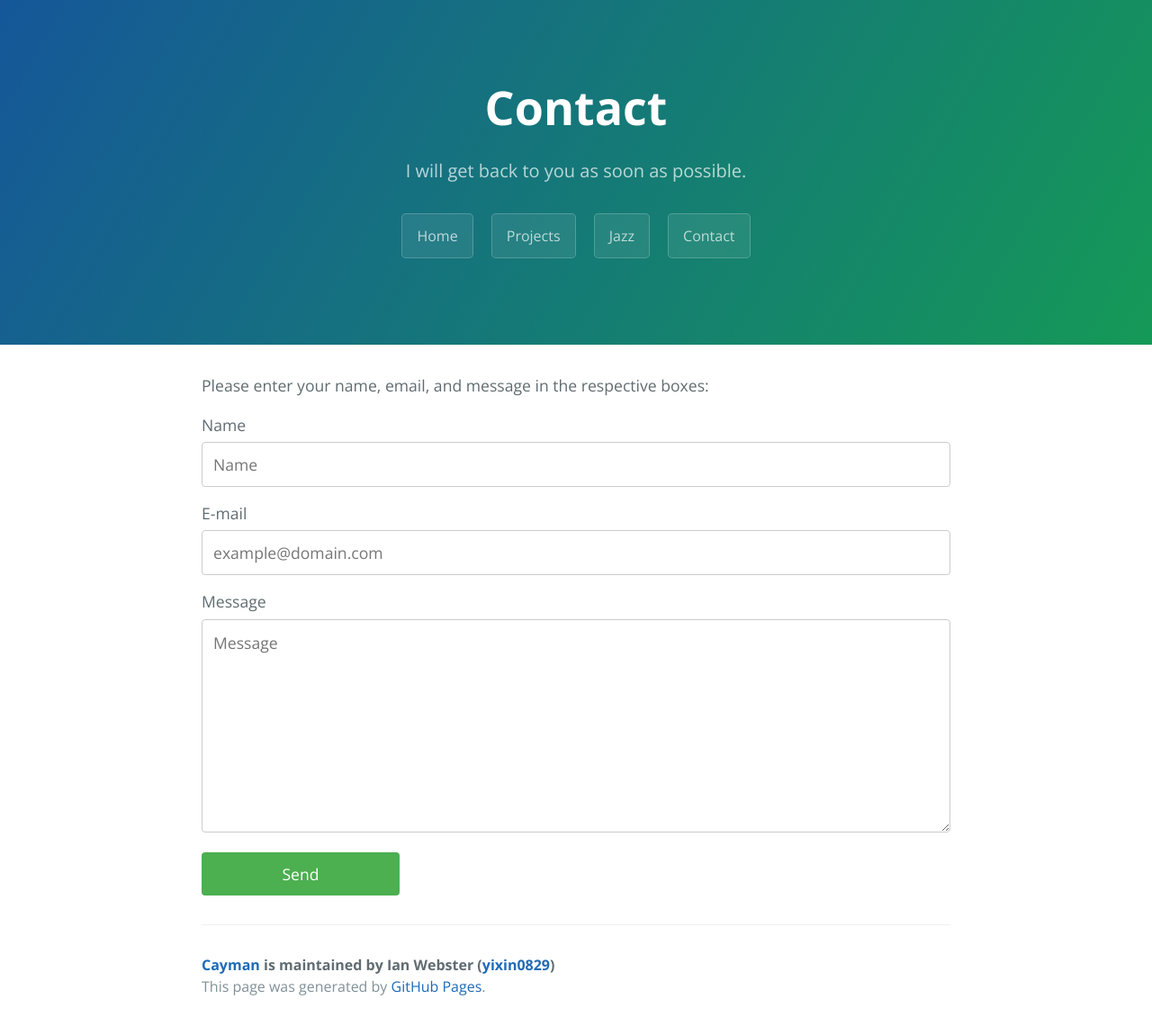
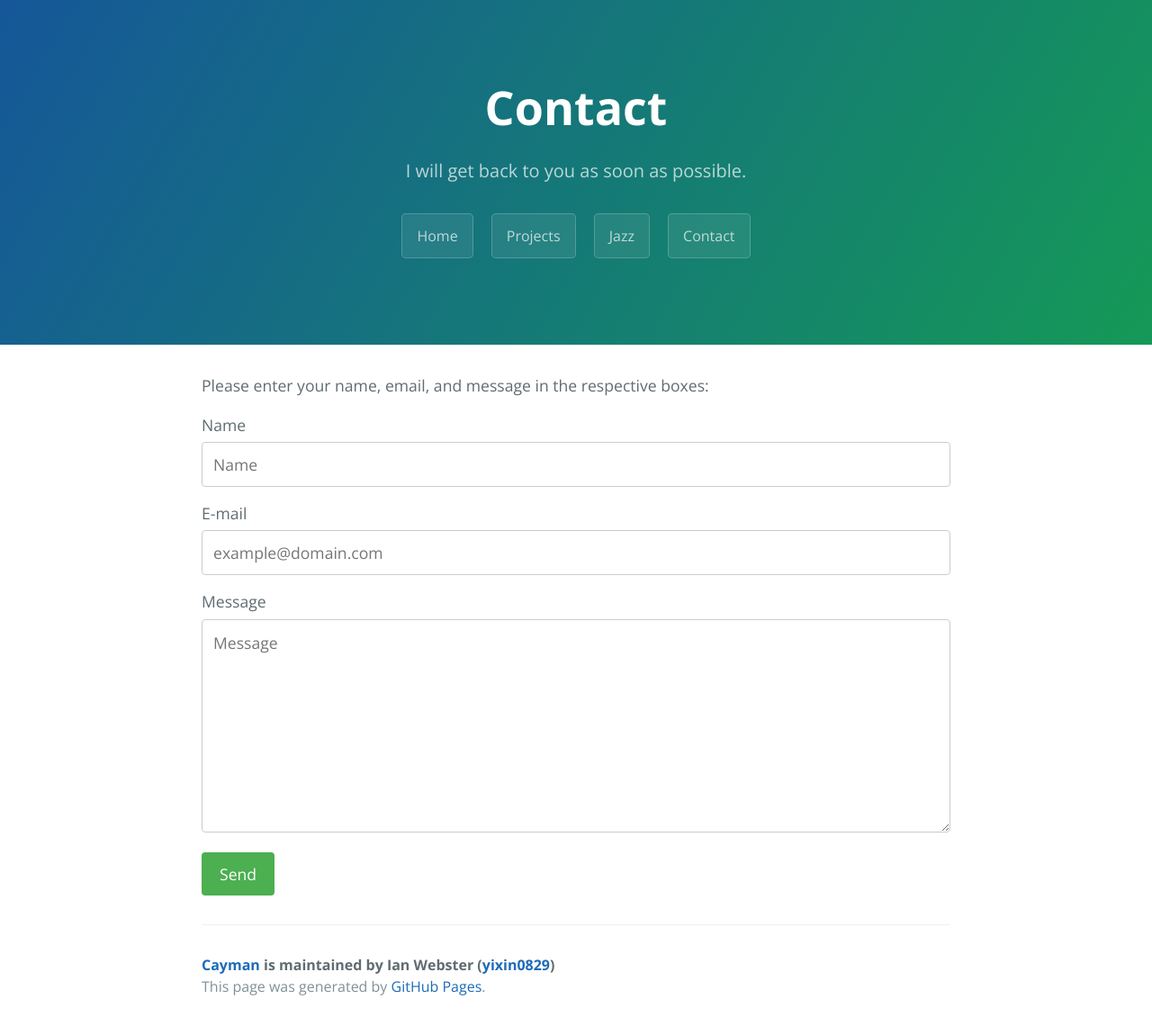
Before and after one commit to yixin0829/Cayman, a Jekyll site: the page built from contact/index.md, in a window 1280 px wide. Shown: the whole page at 90% size. Built offline with Jekyll 4.4.1, drawn with Linux system fonts in a browser that asks for light colours.

Commit message:
Update index.md

```diff
--- a/contact/index.md
+++ b/contact/index.md
@@ -14,5 +14,5 @@ Please enter your name, email, and message in the respective boxes:
  <textarea name="message" rows="8" placeholder="Message" id="message" required></textarea>
  <input class="hidden" type="text" name="_gotcha" style="display:none">
  <input class="hidden" type="hidden" name="_subject" value="Message via https://iwebster28/github.io/Cayman">
-<input class="button submit" type="submit" value="Send" style="width: 220px;" />
+<input class="button submit" type="submit" value="Send" />
 </form>
```
